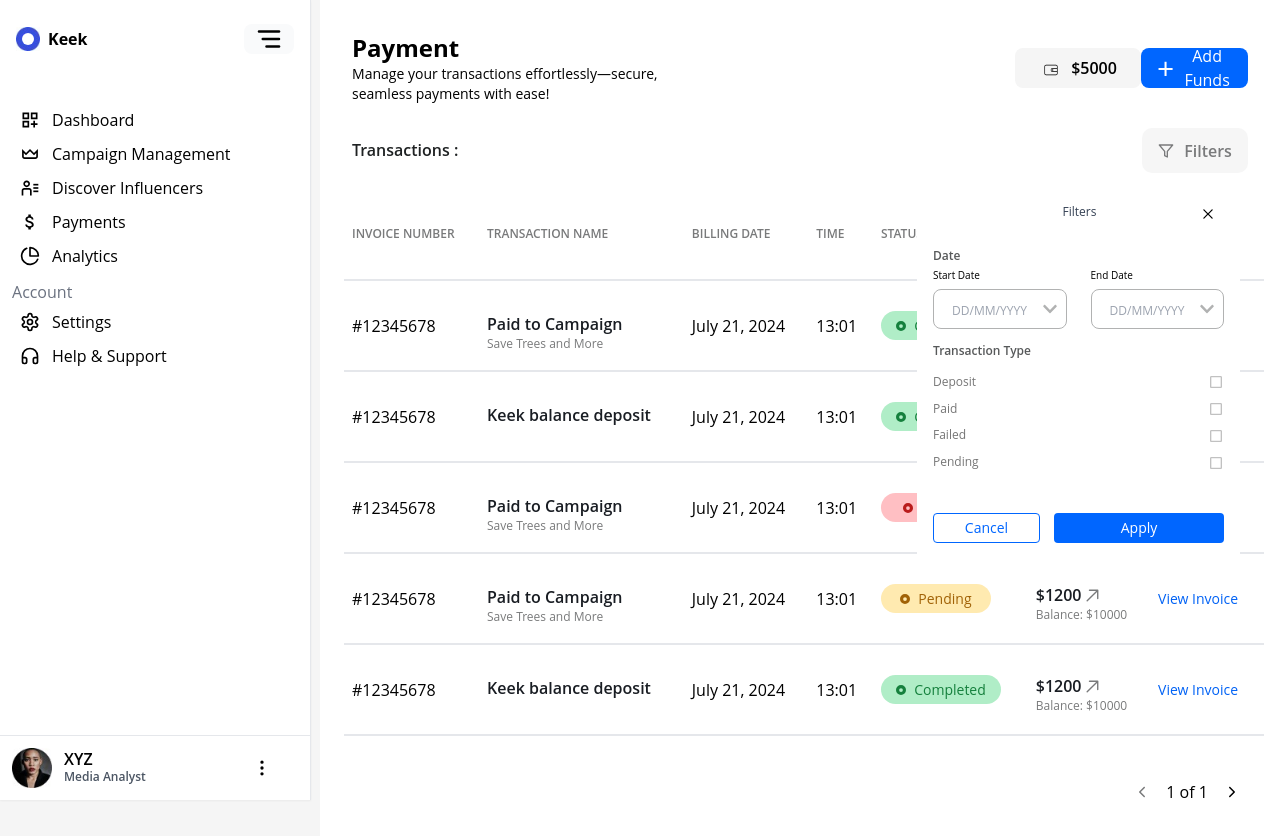
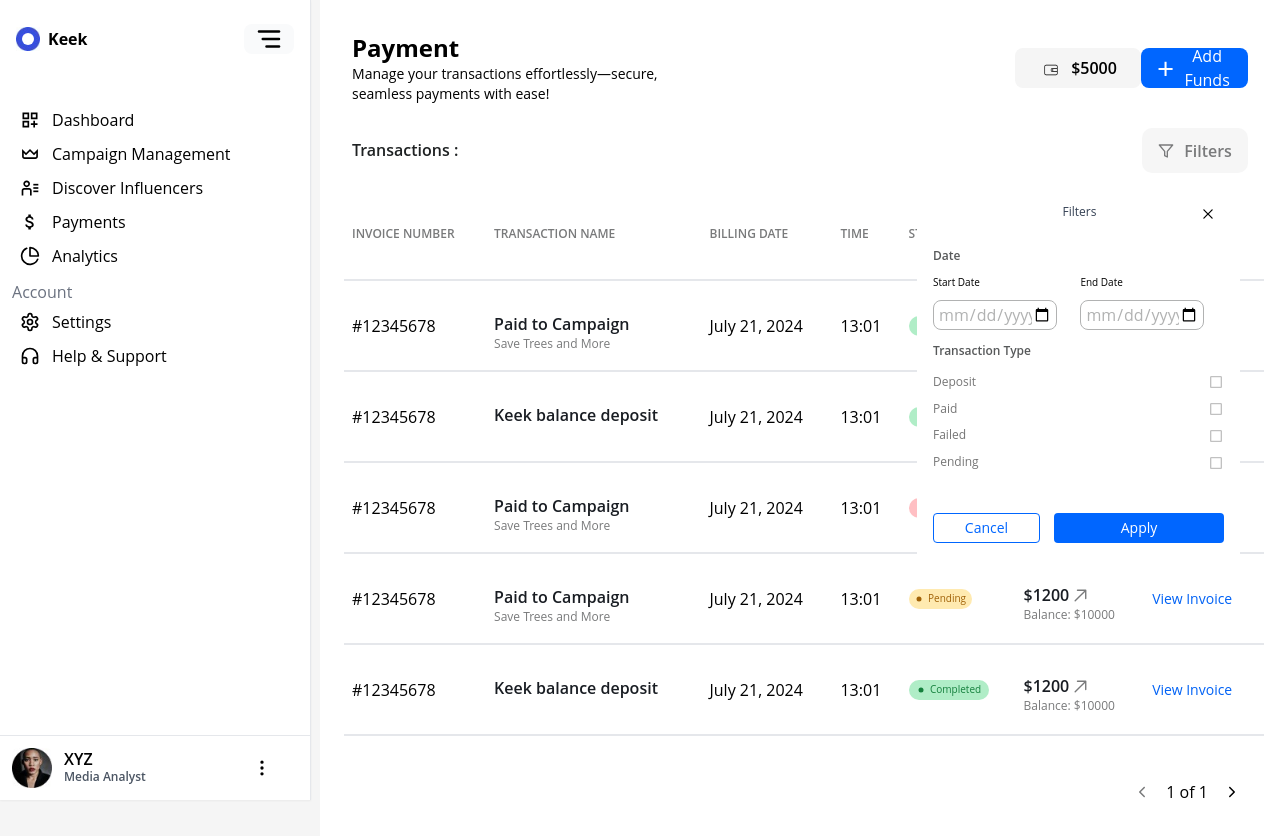
Before and after one commit to Tejas812002/Keek, a React (Create React App) app: page /payments in a window 1280 px wide. Both pictures are taken after a click on the button "Filters". Shown: the top 836 px of the page. Built offline with nearby package versions, Linux system fonts and the light colour scheme.

Commit message:
Payment Filter Fixed

```diff
--- a/src/Manage/CampaignManagement/LiveCampaign/LiveCampaign.jsx
+++ b/src/Manage/CampaignManagement/LiveCampaign/LiveCampaign.jsx
@@ -377,7 +377,8 @@ const LiveCampaign = () => {
               </button>
 
               {isModalVisible && (
-                <div className="absolute top-52 right-10 mt-4 z-50">
+                // <div className="absolute top-52 right-10 mt-4 z-50">
+                  <div className="absolute top-56 right-20 mt-4 z-50">
                   <CampaignFilterOptions
                     isModalVisible={isModalVisible}
                     setIsModalVisible={setIsModalVisible}
--- a/src/Manage/Payment/Filter.jsx
+++ b/src/Manage/Payment/Filter.jsx
@@ -17,6 +17,19 @@ const Filter = ({ isModalVisible, setIsModalVisible, onApplyFilters }) => {
     Failed: false,
     Pending: false,
   });
+
+  const [filterData, setFilterData] = useState({
+    startDate: "",
+    endDate: "",
+
+  });
+
+  const handleInput = (e) => {
+    const { name, value } = e.target;
+    setFilterData({ ...filterData, [name]: value });
+  };
+
+
   const [isFilterVisible, setIsFilterVisible] = useState(true);
 
   const toggleCheckbox = (item) => {
@@ -61,7 +74,7 @@ const Filter = ({ isModalVisible, setIsModalVisible, onApplyFilters }) => {
                     <div className="self-stretch text-[#57595a] text-xs font-semibold font-['Open Sans'] leading-none">
                       Date
                     </div>
-                    <div className="self-stretch justify-start items-center gap-6 inline-flex">
+                    {/* <div className="self-stretch justify-start items-center gap-6 inline-flex">
                       <div className="relative flex-col justify-start items-start gap-1.5 inline-flex">
                         <div
                           className={`text-${startDate ? "black" : "#b1b2b2"} text-[10px] font-normal font-['Open Sans']`}
@@ -114,7 +127,33 @@ const Filter = ({ isModalVisible, setIsModalVisible, onApplyFilters }) => {
                           )}
                         </div>
                       </div>
-                    </div>
+                    </div> */}
+
+<div className="flex flex-row justify-between w-full">
+              <div className="mb-2 ">
+                <label className="text-[10px]">Start Date</label>
+                <input
+                  className="w-[124px] h-[30px] mt-2 border-[0.7px] text-[#B1B2B2] border-[#B1B2B2]  p-1 rounded-lg"
+                  placeholder="DD/MM/YYYY"
+                  type="date"
+                  name="startDate"
+                  value={filterData.startDate}
+                  onChange={handleInput}
+                />
+              </div>
+              <div className="mb-2">
+                <label className="text-[10px]">End Date</label>
+                <input
+                  className="w-[124px] h-[30px] mt-2 border-[0.7px] text-[#B1B2B2]  border-[#B1B2B2] p-1 rounded-lg"
+                  placeholder="DD/MM/YYYY"
+                  type="date"
+                  name="endDate"
+                  value={filterData.endDate}
+                  onChange={handleInput}
+                />
+              </div>
+            </div>
+
                   </div>
                   <div className="self-stretch h-[131px] flex-col justify-start items-start gap-3 flex">
                     <div className="self-stretch justify-between items-center inline-flex">
--- a/src/Manage/Payment/Payment.jsx
+++ b/src/Manage/Payment/Payment.jsx
@@ -8,6 +8,8 @@ import { FaCircleDot } from "react-icons/fa6";
 import { GoArrowUpRight } from "react-icons/go";
 import { CiWallet } from "react-icons/ci";
 import Filter from "./Filter";
+import { GoDotFill } from "react-icons/go";
+
 
 const Payment = () => {
   const contextState = useContext(Mycontext);
@@ -261,17 +263,18 @@ const Payment = () => {
                     </td>
                     <td className="border-zinc-300 text-[16px] font-normal p-2">
                       <span
-                        className={`font-body  text-[14px] p-1 justify-center items-center flex gap-2 rounded-full text-black ${
+                        className={`font-body   text-[10px] p-1 justify-center items-center flex gap-1 rounded-full text-black ${
                           campaign.status === "Completed"
-                            ? "bg-[#B0EDC7] text-green-700 w-[120px]"
+                            ? "bg-[#B0EDC7] text-green-700 w-[80px] h-[20px]"
                             : campaign.status === "Failed"
-                            ? "bg-[#FFBFC3] text-red-700 w-[100px]"
+                            ? "bg-[#FFBFC3] text-red-700 w-[63px] h-[20px]"
                             : campaign.status === "Pending"
-                            ? "bg-[#FFEAB0] text-yellow-700 w-[110px]"
-                            : "bg-[#E3EEFF] text-[#0066FF] w-[90px]"
+                            ? "bg-[#FFEAB0] text-yellow-700 w-[63px] h-[20px]"
+                            : "bg-[#E3EEFF] text-[#0066FF] w-[120px]"
                         }`}
                       >
-                        <FaCircleDot
+
+                        <GoDotFill
                           className={`w-[10px] h-[10px] ${
                             campaign.status === "Completed"
                               ? "text-green-700"
```
